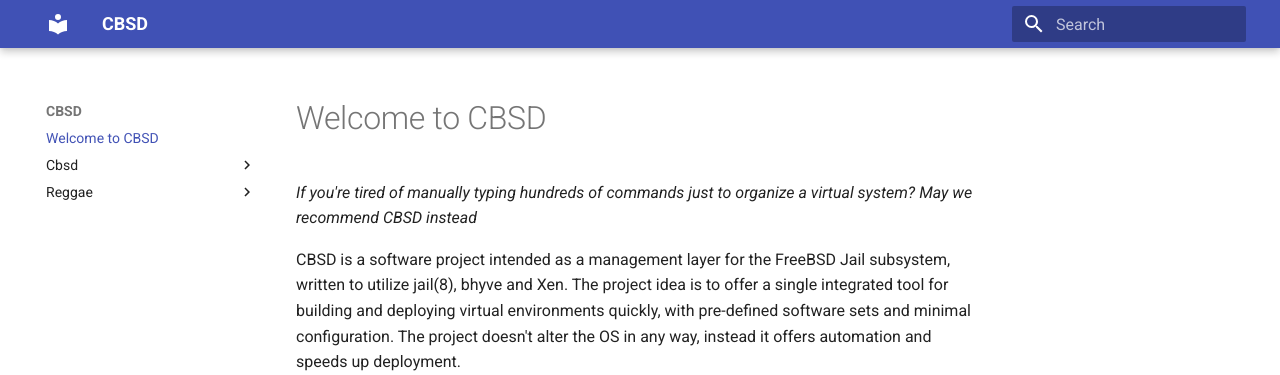
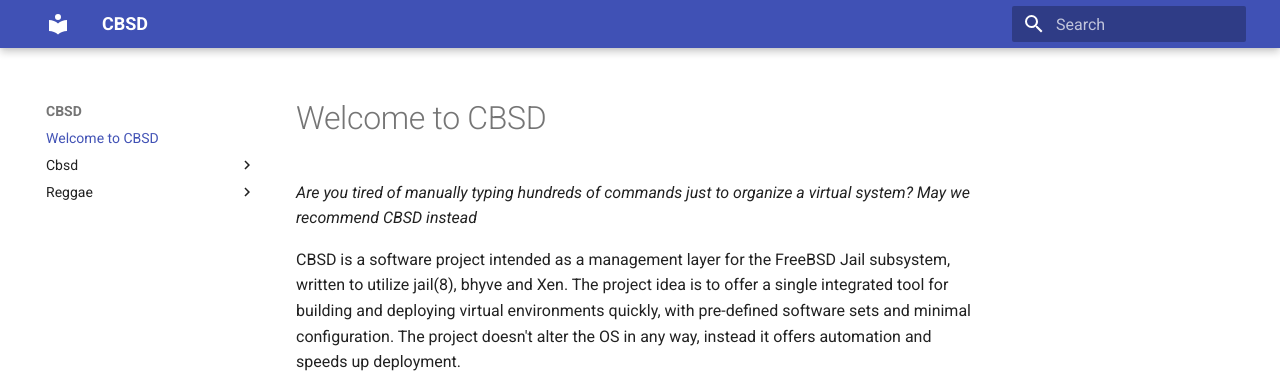
Before and after one commit to cbsd/cbsd.io, an MkDocs documentation site: the page built from docs/index.md, in a window 1280 px wide. Shown: the top 375 px of the page. Built offline with MkDocs 1.6.1 and Material for MkDocs 9.7.7, drawn with Linux system fonts in a browser that asks for light colours.

Commit message:
Update index.md
Typo fixing

```diff
--- a/docs/index.md
+++ b/docs/index.md
@@ -1,6 +1,6 @@
 # Welcome to CBSD
 
-<i>If you're tired of manually typing hundreds of commands just to organize a virtual system? May we recommend CBSD instead</i>
+<i>Are you tired of manually typing hundreds of commands just to organize a virtual system? May we recommend CBSD instead</i>
 
 
 CBSD is a software project intended as a management layer for the FreeBSD Jail subsystem, written to utilize jail(8), bhyve and Xen.
```
